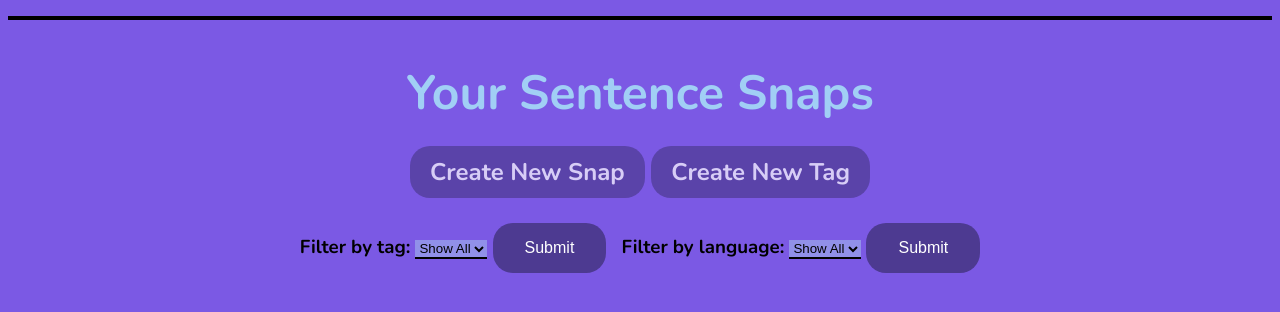
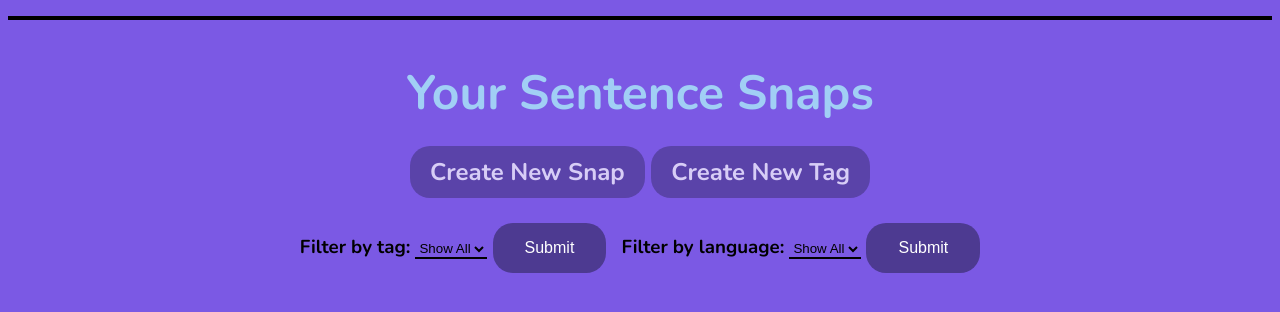
Before and after one commit to emilykmcullen/Language-Learning-App, a Flask app: page /sentence_snaps in a window 1280 px wide. Shown: the part 58-370 px from the top of the page. Run offline with Flask 2, Linux system fonts and the light colour scheme; data that the repository does not hold is empty; some libraries are stand-ins or nearby versions.

Commit message:
Changed background of filter dropdowns

```diff
--- a/static/css/main.css
+++ b/static/css/main.css
@@ -141,6 +141,10 @@ select {
     outline: none;
 }
 
+.filter_drop_down {
+  background-color: #7b59e4;
+}
+
 input[type=submit] {
     background-color:#4d3a91;
     color: white;
--- a/templates/sentence_snaps/filtered.html
+++ b/templates/sentence_snaps/filtered.html
@@ -12,7 +12,7 @@
   <div>
         <form action="/sentence_snaps/filter", method="POST" class="filter_form">
         <label for="tag_choice">Filter by tag:</label>
-            <select name="tag_choice" id="tag_choice">
+            <select name="tag_choice" id="tag_choice" class="filter_drop_down">
                 <option value="{{chosen_tag.title}}">{{chosen_tag.title.capitalize()}}</option>
                 {% for tag in all_tags %}
                 {% if tag.title != chosen_tag.title %}
@@ -27,7 +27,7 @@
         </form>
     <form action="/sentence_snaps/filter_by_language" method='POST' class="filter_form">
       <label for="filter_by_language">Filter by language:</label>
-          <select name="filter_by_language" id="filter_by_language">
+          <select name="filter_by_language" id="filter_by_language" class="filter_drop_down">
               <option value="show_all">Show All</option>
               {% for language in all_languages %}
               <option value="{{language.id}}">{{language.title.capitalize()}}</option>
--- a/templates/sentence_snaps/filtered_by_language.html
+++ b/templates/sentence_snaps/filtered_by_language.html
@@ -13,7 +13,7 @@
     <div>
         <form action="/sentence_snaps/filter" method='POST' class="filter_form">
         <label for="tag_choice">Filter by tag:</label>
-            <select name="tag_choice" id="tag_choice">
+            <select name="tag_choice" id="tag_choice" class="filter_drop_down">
                 <option value="show_all">Show All</option>
                 {% for tag in all_tags %}
                 <option value="{{tag.title}}">{{tag.title.capitalize()}}</option>
@@ -23,11 +23,9 @@
                 <input type="submit" value="Submit" class="submitbutton">
             </span>
         </form>
-  </div>
-  <div>
     <form action="/sentence_snaps/filter_by_language" method='POST' class="filter_form">
       <label for="filter_by_language">Filter by language:</label>
-            <select name="filter_by_language" id="filter_by_language">
+            <select name="filter_by_language" id="filter_by_language" class="filter_drop_down">
               <option value="{{chosen_language.id}}">{{chosen_language.title.capitalize()}}</option>
                 {% for language in all_languages  %}
                 {% if language.title != chosen_language.title %}
--- a/templates/sentence_snaps/index.html
+++ b/templates/sentence_snaps/index.html
@@ -12,7 +12,7 @@
   <div>
         <form action="/sentence_snaps/filter" method='POST' class="filter_form">
         <label for="tag_choice">Filter by tag:</label>
-            <select name="tag_choice" id="tag_choice">
+            <select name="tag_choice" id="tag_choice" class="filter_drop_down">
                 <option value="show_all">Show All</option>
                 {% for tag in all_tags %}
                 <option value="{{tag.title}}">{{tag.title.capitalize()}}</option>
@@ -24,7 +24,7 @@
         </form>
       <form action="/sentence_snaps/filter_by_language" method='POST'class="filter_form">
         <label for="filter_by_language">Filter by language:</label>
-            <select name="filter_by_language" id="filter_by_language">
+            <select name="filter_by_language" id="filter_by_language" class="filter_drop_down">
                 <option value="show_all">Show All</option>
                 {% for language in all_languages %}
                 <option value="{{language.id}}">{{language.title.capitalize()}}</option>
```
